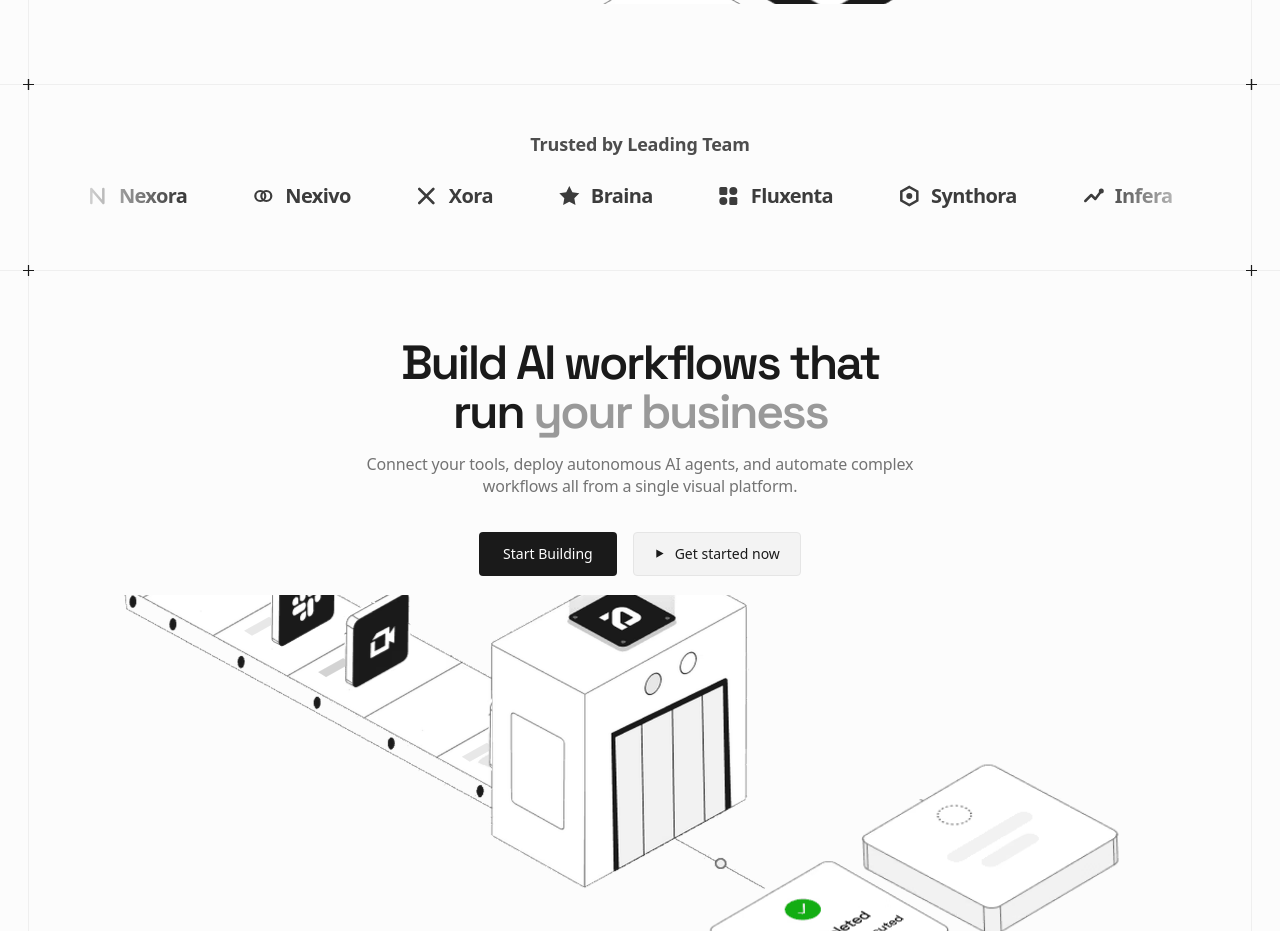
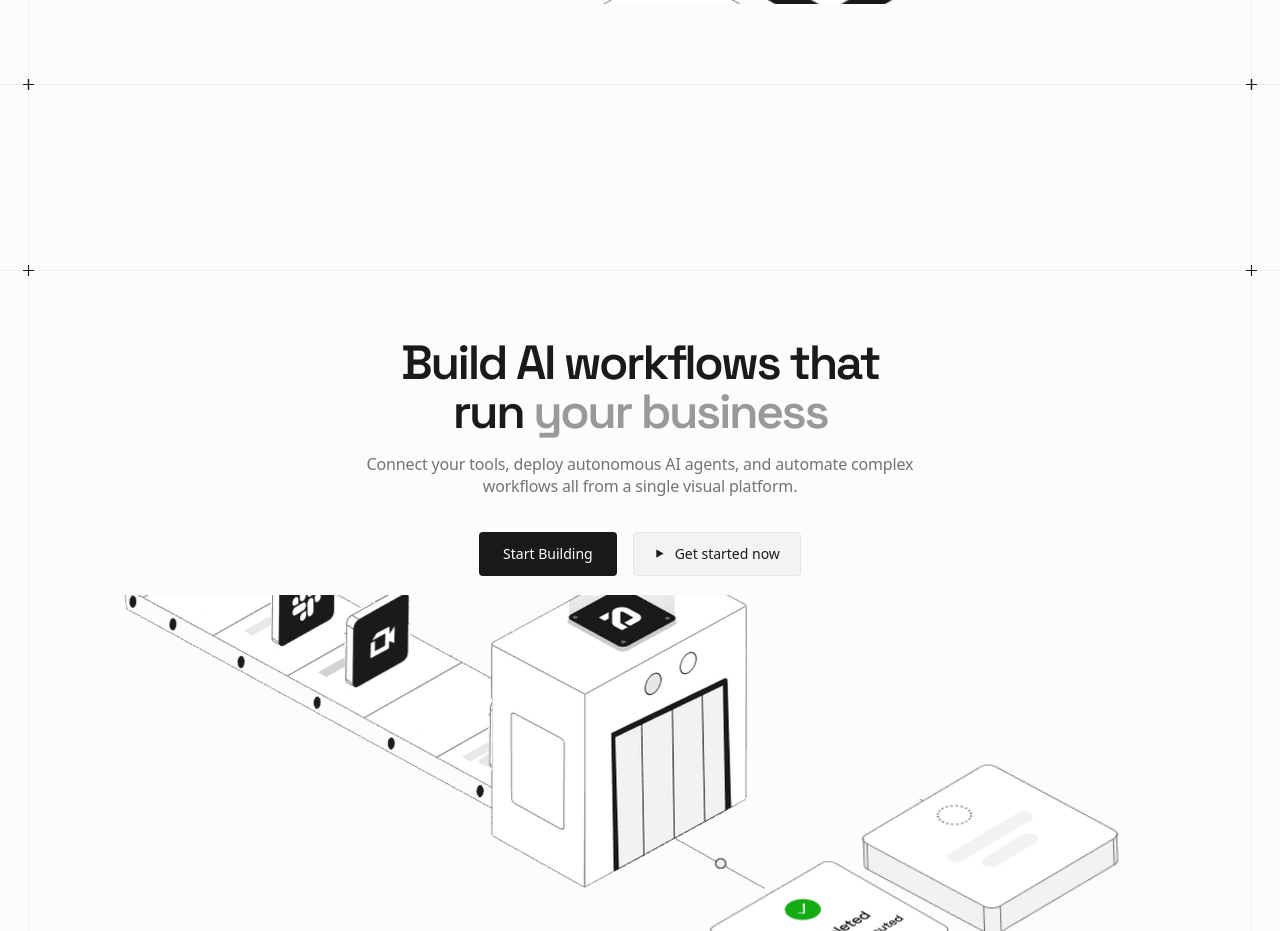
Before and after one commit to Mahmoudfattah/aoutive, a Next.js app: page / in a window 1280 px wide. Shown: the part 800-1731 px from the top of the page. Built offline with nearby package versions, Linux system fonts and the light colour scheme.

Commit message:
test the animatiom

```diff
--- a/components/sections/TrustedBySection.tsx
+++ b/components/sections/TrustedBySection.tsx
@@ -115,11 +115,18 @@ export default function TrustedBySection() {
 
   useGSAP(
     () => {
+
+        gsap.to(".textdesc", {
+            opacity : 1,
+            delay : 1.6
+        })
       // تطبيق حركة الـ Infinite Marquee بـ GSAP تماماً كالمثال المطلوب
       tweenRef.current = gsap.to(".ticker-track", {
         xPercent: -50,
         repeat: -1,
-        duration: 10,
+        opacity : 1,
+        delay: 1.7,
+        duration: 15,
         ease: "none",
       });
     },
@@ -148,7 +155,7 @@ export default function TrustedBySection() {
 
       <div className="mx-auto flex w-full max-w-6xl flex-col items-center gap-5.5">
         {/* العنوان الفرعي */}
-        <p className="text-center text-[18px] font-semibold tracking-[-0.01em] text-[#4d4d4d] -mt-3!">
+        <p className="text-center textdesc text-[18px] font-semibold tracking-[-0.01em] opacity-0 text-[#4d4d4d] -mt-3!">
           Trusted by Leading Team
         </p>
 
@@ -163,7 +170,7 @@ export default function TrustedBySection() {
             maskImage:
               "linear-gradient(to right, transparent, black 10%, black 90%, transparent)",
           }}
-          className="relative w-full overflow-hidden"
+          className="relative w-full opacity-0 overflow-hidden"
         >
           <div className="ticker-track flex w-max items-center gap-12 pr-12 will-change-transform sm:gap-16 sm:pr-16">
             {/* تكرار المصفوفة مرتين لخلق شريط مستمر ودائري بدون انقطاع */}
```
